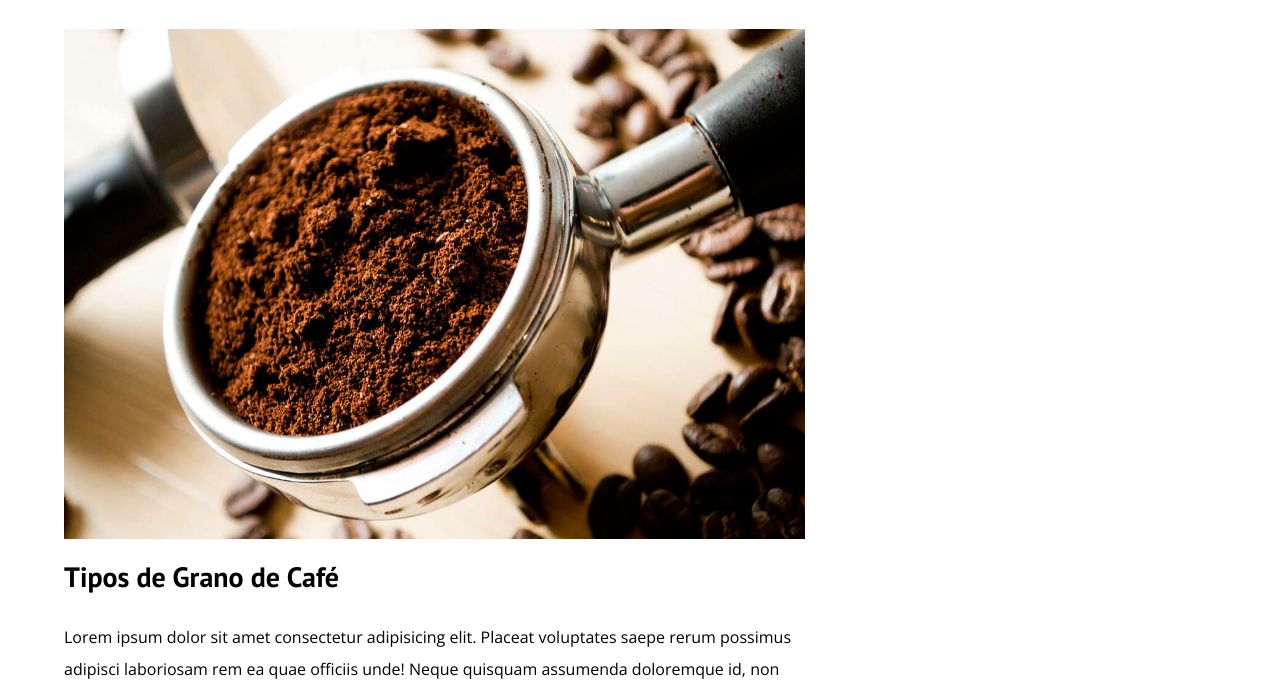
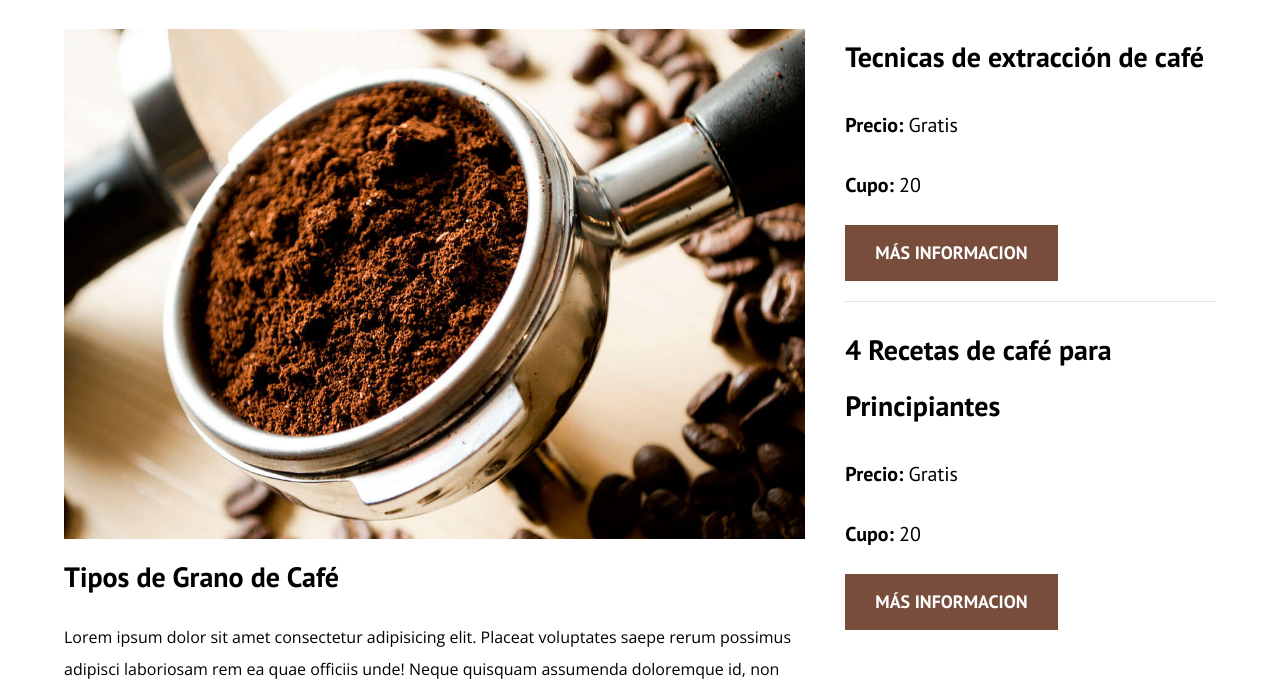
Before and after one commit to alonzoatinoco/blog-cafe, a plain HTML site: page index.html in a window 1280 px wide. Shown: the part 699-1391 px from the top of the page. Drawn offline with nearby package versions, Linux system fonts and the light colour scheme.

Commit message:
se termino el footer de index.html

```diff
--- a/css/style.css
+++ b/css/style.css
@@ -18,6 +18,7 @@ a{
 }
 h1,h2,h3,h4{
     font-family: var(--fuente1);
+    line-height: 2;
 }
 h1{
     font-size: 4.8rem;
@@ -123,11 +124,43 @@ img{
     font-weight: 700;
     margin-bottom: 2rem;
 }
+/*variaciones*/
 .boton--primario{
     background-color: var(--color-oscuro);
+}
+.boton--secundario{
+    background-color: var(--color-primario);
 }
 @media (min-width:768px){
     .boton{
         display: inline-block;
     }
 }
+
+.cursos{
+    list-style: none;
+}
+.widget-curso{
+    border-bottom: 1px solid var(--color-opaco);
+    margin-bottom: 2rem;
+}
+.widget-curso:last-of-type{
+    border: none;
+    margin: 0%;
+}
+.widget-curso__label{
+    font-family: var(--fuente1);
+    font-weight: bold;
+}
+.widget-curso__info{
+    font-weight: normal;
+}
+.widget-curso__label,.widget-curso__info{
+    font-size: 2rem;
+}
+
+/**footer**/
+.footer{
+    background-color: var(--color-oscuro);
+    width: 100%;
+}
--- a/index.html
+++ b/index.html
@@ -74,7 +74,41 @@
         </main>
         <aside class="sidebar">
             <h3>Nuestros Cursos y Talleres</h3>
+            <ul class="cursos no-padding">
+                <li class="widget-curso">
+                    <h4 class="no-margin">Tecnicas de extracción de café</h4>
+                    <p class="widget-curso__label">Precio:
+                        <span class="widget-curso__info">Gratis</span>
+                    </p>
+                    <p class="widget-curso__label">Cupo:
+                        <span class="widget-curso__info">20</span>
+                    </p>
+                    <a href="entrada.html" class="boton boton--secundario">Más Informacion</a>
+                </li>
+                <li class="widget-curso">
+                    <h4 class="no-margin">4 Recetas de café para Principiantes</h4>
+                    <p class="widget-curso__label">Precio:
+                        <span class="widget-curso__info">Gratis</span>
+                    </p>
+                    <p class="widget-curso__label">Cupo:
+                        <span class="widget-curso__info">20</span>
+                    </p>
+                    <a href="entrada.html" class="boton boton--secundario">Más Informacion</a>
+                </li>
+            </ul>
         </aside>
     </div>
+    <footer class="footer">
+        <div class="barra contenedor">
+            <a class="logo" href="index.html">
+                <h1 class="logo__nombre no-margin centrar-texto">Blog<span class="logo__bold">DeCafé</span></h1>
+            </a>
+            <nav class="navegacion">
+                <a href="nosotros.html" class="navegacion__enlace">Nosotros</a>
+                <a href="cursos.html" class="navegacion__enlace">Cursos</a>
+                <a href="contacto.html" class="navegacion__enlace">Contacto</a>
+            </nav>
+        </div>
+    </footer>
 </body>
 </html>
```
